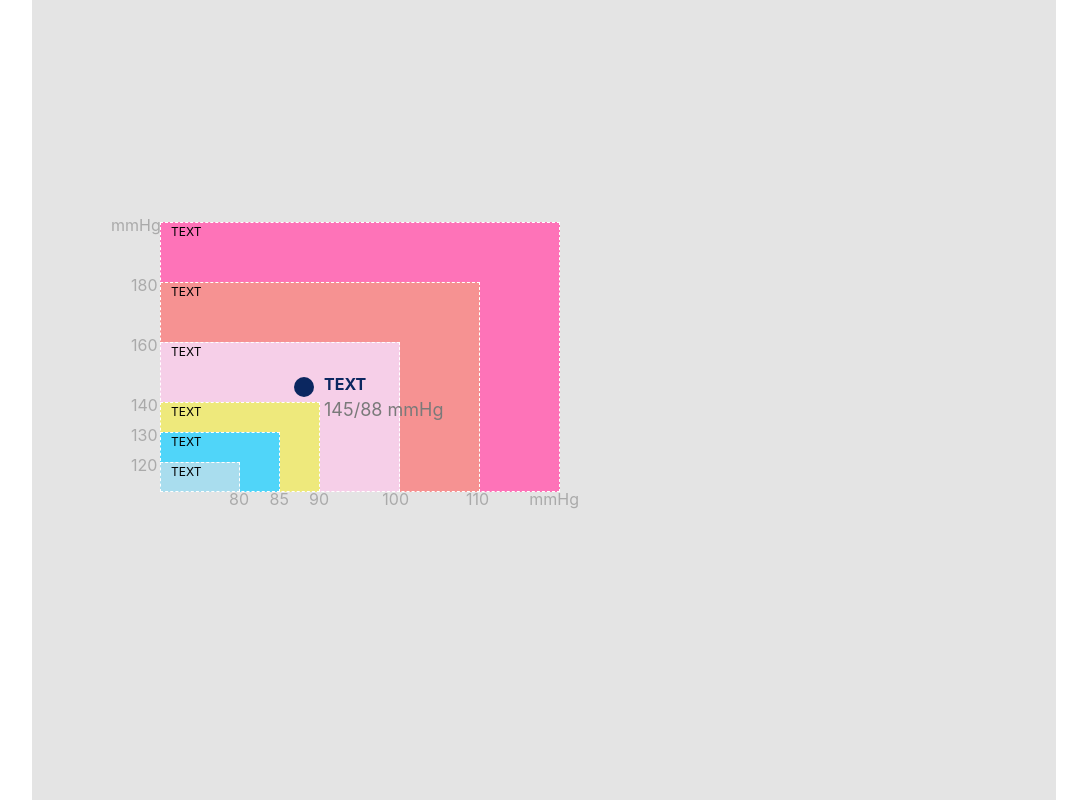
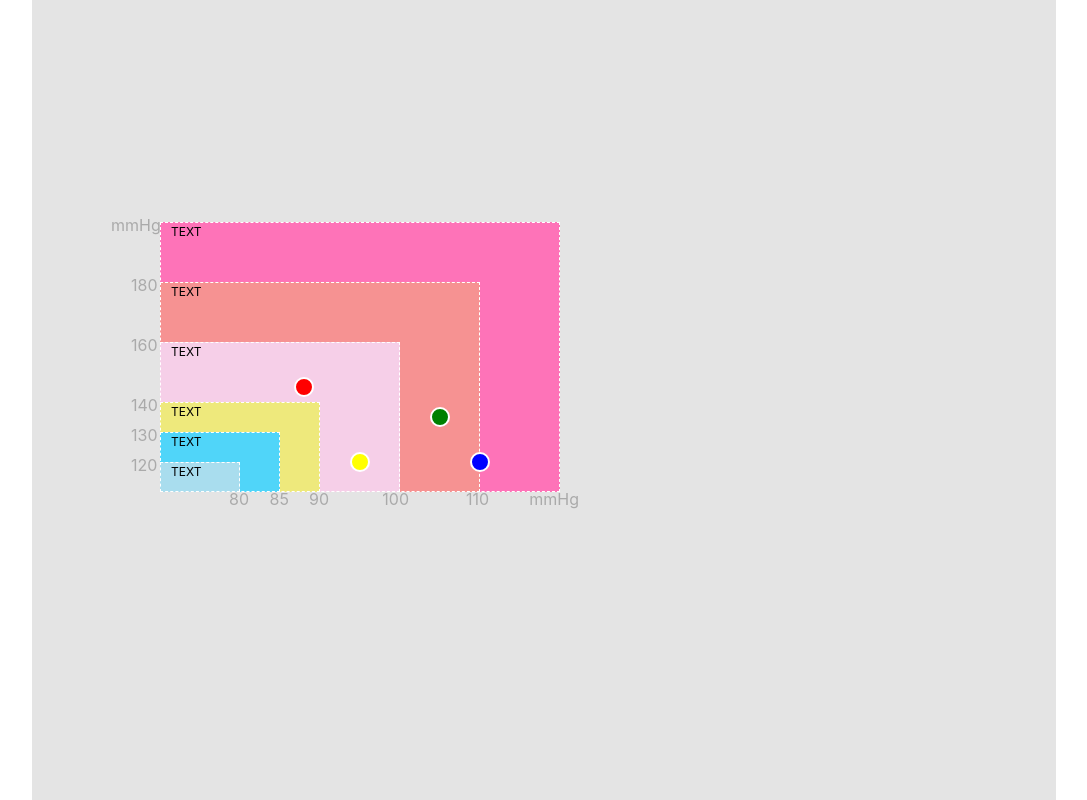
Before and after one commit to gmbplus95/chart-medical, a React (Create React App) app: page / in a window 1280 px wide. Shown: the whole page, without its empty margins (96-1183 px from the left). Built offline with nearby package versions, Linux system fonts and the light colour scheme.

Commit message:
add color

```diff
--- a/src/App.js
+++ b/src/App.js
@@ -26,7 +26,7 @@ const getXAxis = (x) => {
 }
 
 
-const pointer = (x, y) => {
+const pointer = (x, y, color) => {
     const yAxis = getYAxis(y)
     const xAxis = getXAxis(x)
     return (
@@ -35,10 +35,11 @@ const pointer = (x, y) => {
             left: `${xAxis}px`,
             height: 50
         }}>
-            <div className='w-[20px] h-[20px] mt-[5px] rounded-[50%] bg-[#0b2760]' />
+            <div className='w-[20px] h-[20px] mt-[5px] rounded-[50%] bg-[#0b2760] border-[2px] border-[#fff]'
+                 style={{ backgroundColor: `${color}` }}/>
             <div className='flex flex-col items-start'>
-                <span className='font-bold text-[#0b2760]'>TEXT</span>
-                <span className='text-[18px] text-[#7a7a7a]'>{y}/{x} mmHg</span>
+                <span className='font-bold text-[#0b2760]'></span>
+                {/*<span className='text-[18px] text-[#7a7a7a]'>{y}/{x} mmHg</span>*/}
             </div>
         </div>
     )
@@ -79,7 +80,10 @@ function App() {
                     <span className='absolute right-[-20px] bottom-[-20px] text-[#aaaaaa]'>mmHg</span>
                     <span className='absolute left-[10px] text-[12px]'>TEXT</span>
                 </div>
-                {pointer(88,145 )}
+                {pointer(88,145, 'red' )}
+                {pointer(110,120, 'blue' )}
+                {pointer(105,135, 'green' )}
+                {pointer(95,120, 'yellow' )}
             </div>
         </div>
     </div>
```
